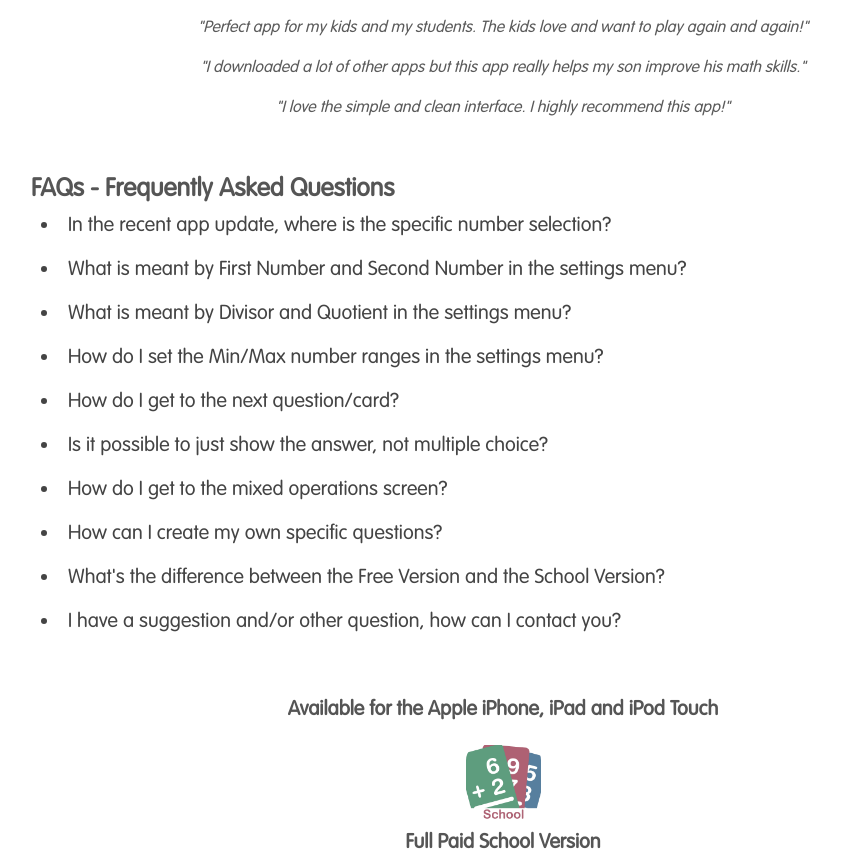
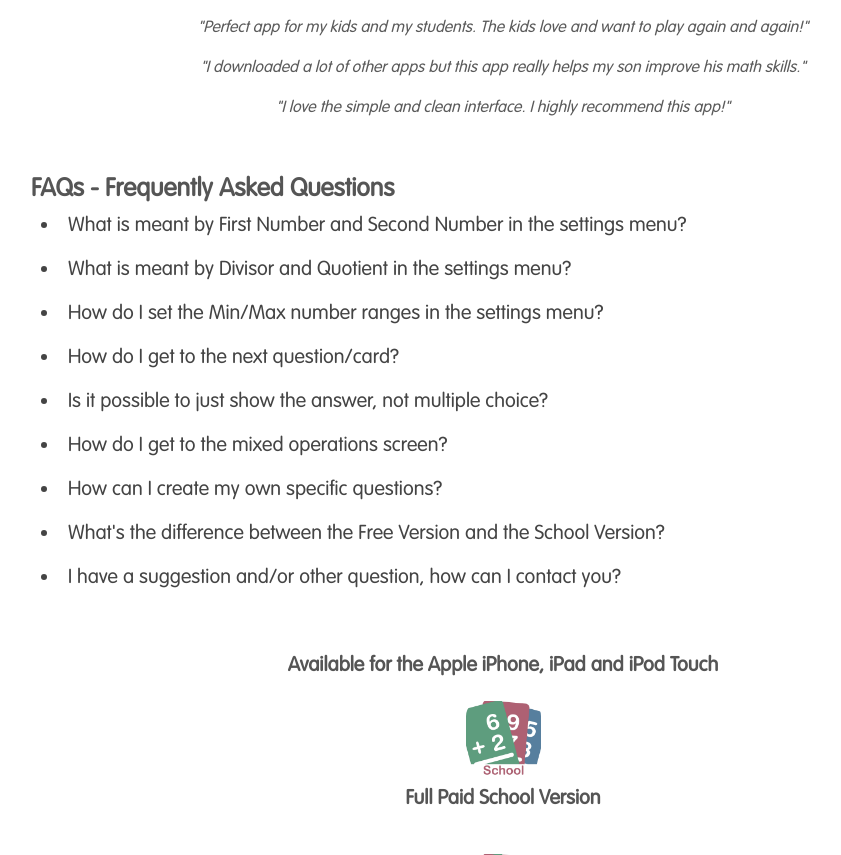
Before and after one commit to masatotakagi/masatotakagi.github.io, a PHP site: page / in a window 1280 px wide. Shown: the part 1907-2762 px from the top of the page, without its empty margins (137-978 px from the left). Run offline with PHP 8.4, Linux system fonts and the light colour scheme.

Commit message:
FAQ Update

```diff
--- a/index.html
+++ b/index.html
@@ -108,12 +108,6 @@
 <tr><td>
 
 <h3>FAQs - Frequently Asked Questions</h3>
-
-<button type="button" class="collapsible"><li>In the recent app update, where is the specific number selection?</button>
-<div class="content">
-  <p> The specific number feature is now in the settings menu (gear icon).  You can set which numbers you want to practice by setting the Min/Max ranges for the First and Second numbers.  You can set a different range for each operator.  Previously you could only select the specific number for the second number and it wouldn't save your selections.
-  </p>
-</div>
 
 <button type="button" class="collapsible"><li>What is meant by First Number and Second Number in the settings menu?</button>
 <div class="content">
--- a/index.php
+++ b/index.php
@@ -63,12 +63,6 @@
 <tr><td>
 
 <h3>FAQs - Frequently Asked Questions</h3>
-
-<button type="button" class="collapsible"><li>In the recent app update, where is the specific number selection?</button>
-<div class="content">
-  <p> The specific number feature is now in the settings menu (gear icon).  You can set which numbers you want to practice by setting the Min/Max ranges for the First and Second numbers.  You can set a different range for each operator.  Previously you could only select the specific number for the second number and it wouldn't save your selections.
-  </p>
-</div>
 
 <button type="button" class="collapsible"><li>What is meant by First Number and Second Number in the settings menu?</button>
 <div class="content">
```
